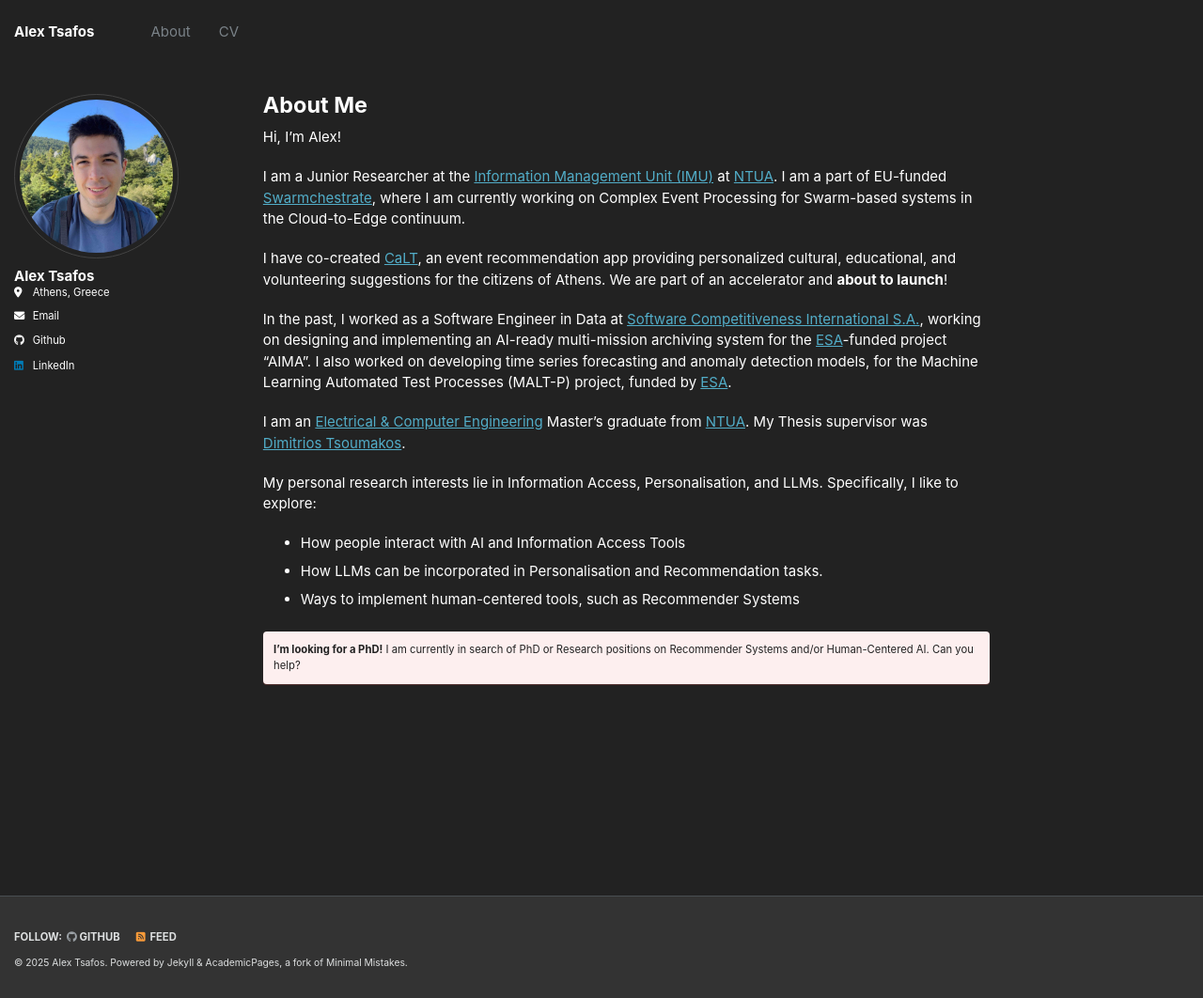
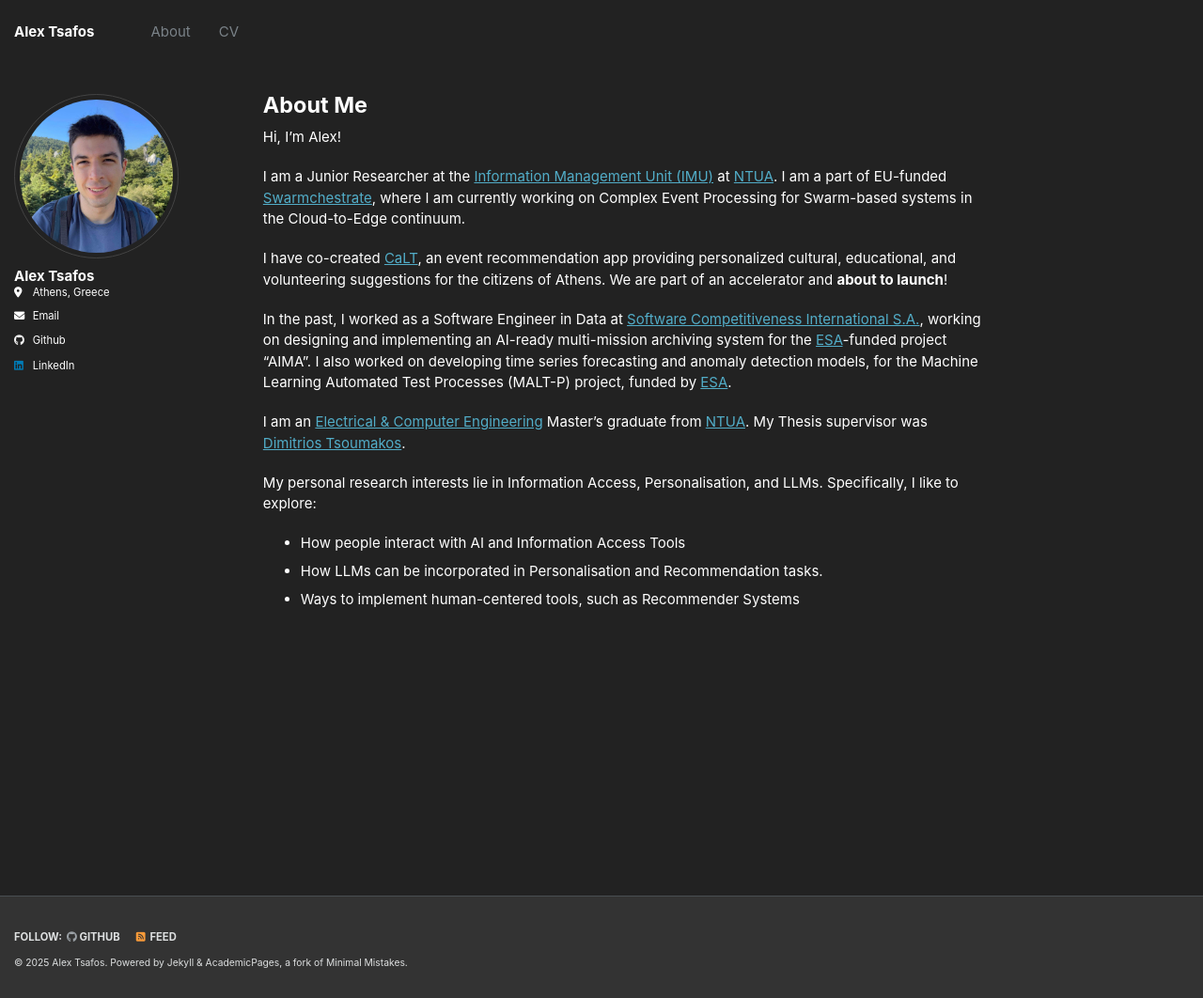
Before and after one commit to alextsaf/alextsaf.github.io, a Jekyll site: the page built from _pages/about.md, in a window 1280 px wide and 1062 px high. Shown: the whole window at 94% size. Built offline with Jekyll 4.4.1, drawn with Linux system fonts in a browser that asks for light colours.

Commit message:
Update about.md

```diff
--- a/_pages/about.md
+++ b/_pages/about.md
@@ -26,8 +26,6 @@ My personal research interests lie in Information Access, Personalisation, and L
 - Ways to implement human-centered tools, such as Recommender Systems
 
 
-<span style="color:#222"><span style="font-weight:bold">I'm looking for a PhD!</span> I am currently in search of PhD or Research positions on Recommender Systems and/or Human-Centered AI. Can you help?</span>
-{: .notice--danger}
 
 
 [1]: https://www.ece.ntua.gr
```
